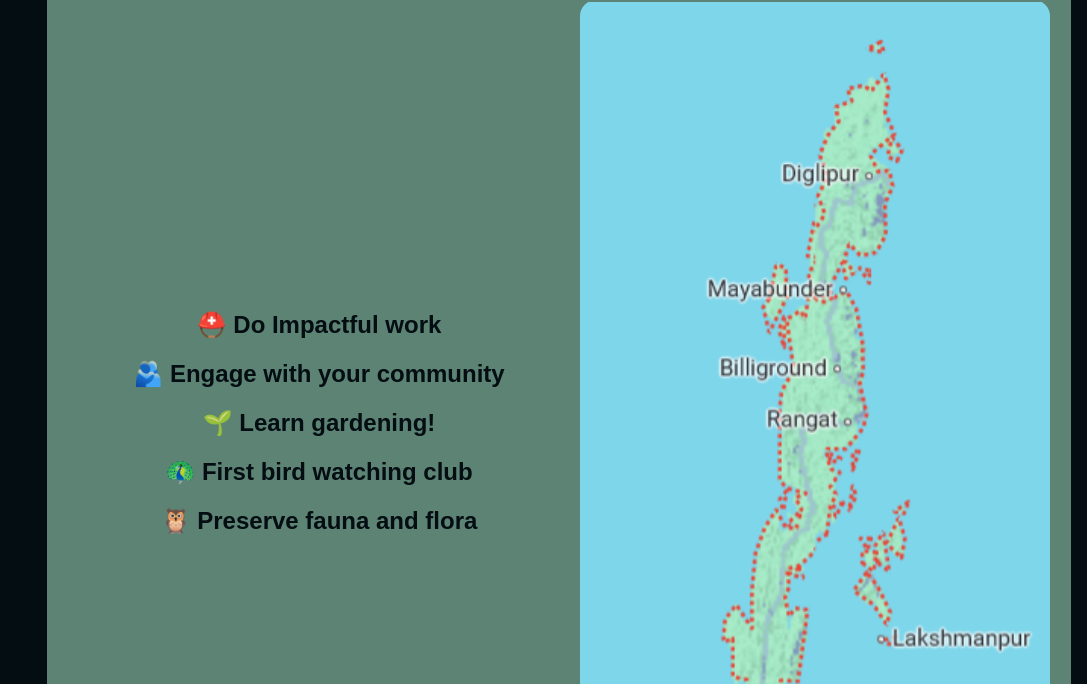
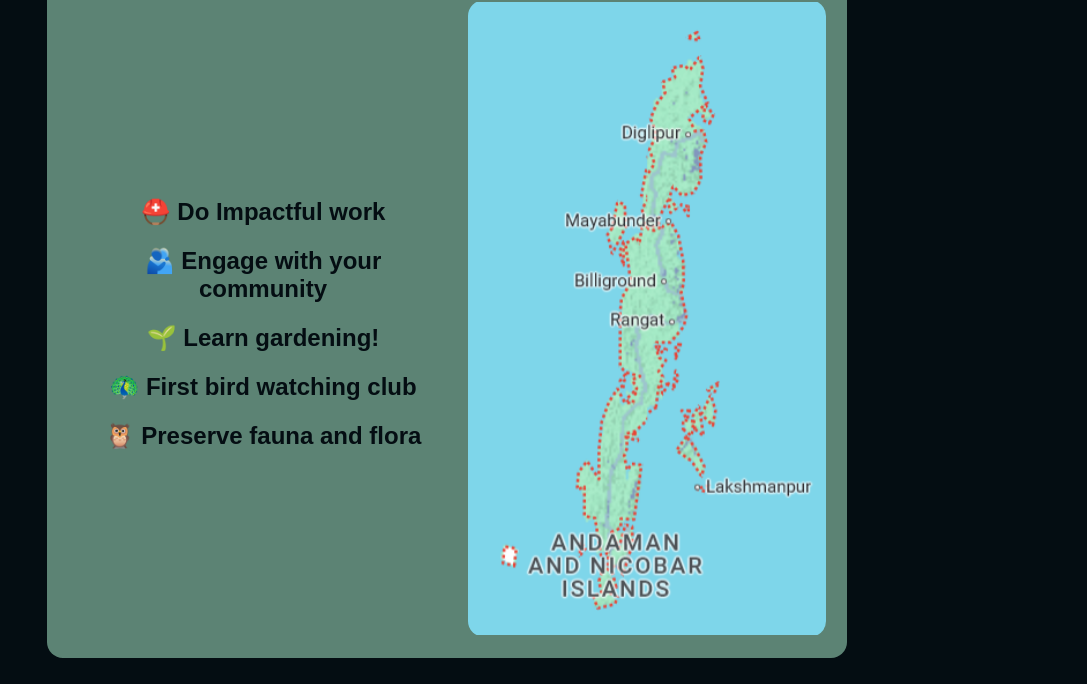
Before and after one commit to tauqeer1040/Society-for-Andaman-and-Nicobar-Ecology, a plain HTML site: page index.html in a window 1280 px wide. Shown: the part 715-1399 px from the top of the page, without its empty margins (193-1280 px from the left). Drawn offline with nearby package versions, Linux system fonts and the light colour scheme; a web font is replaced by a local one.

Commit message:
layout tweaks

```diff
--- a/index.html
+++ b/index.html
@@ -5,19 +5,23 @@
     <meta name="viewport" content="width=device-width, initial-scale=1.0" />
     <meta http-equiv="X-UA-Compatible" content="ie=edge" />
     <title>Andaman Avians Club</title>
+
+    <script src=" https://cdn.jsdelivr.net/npm/locomotive-scroll@4.1.4/dist/locomotive-scroll.min.js "></script>
+<link href=" https://cdn.jsdelivr.net/npm/locomotive-scroll@4.1.4/dist/locomotive-scroll.min.css " rel="stylesheet">
     <link
       rel="shortcut icon"
       href="/images/bsantos-Palm-Tree.png"
       type="image/x-icon"
     />
     <script src="https://unpkg.com/scrollreveal"></script>
+
     <link rel="stylesheet" href="style.css" />
     <link
       rel="stylesheet"
       href="https://cdn.jsdelivr.net/npm/swiper@10/swiper-bundle.min.css"
     />
   </head>
-  <body>
+  <body >
     <div class="hero">
       <img src="/images/logo2.jpg" id="logo" alt="logo" />
       <h1 id="title">Andaman Avians Club</h1>
@@ -68,7 +72,9 @@
       </div>
     </div>
 
-    <div class="gallery">
+    <div class="data-scroll-container">
+
+    <div class="gallery data-scroll-section">
         <img src="images\WhatsApp Image 2024-08-22 at 01.08.19_d634ffc4.jpg" alt="">
         <img src="/images/1.jpg" alt="1" />
       <img src="/images/3.jpg" alt="3">
@@ -110,6 +116,7 @@
 
       <!-- <img src="/images/23.jpg" alt="23"> -->
     </div>
+  </div>
 
     <!-- Slider main container -->
 
@@ -190,6 +197,7 @@
     <script src="https://cdn.jsdelivr.net/npm/swiper@10/swiper-bundle.min.js"></script>
 
     <script src="https://unpkg.com/scrollreveal"></script>
+
     <script src="main.js"></script>
   </body>
 </html>
--- a/main.js
+++ b/main.js
@@ -41,20 +41,14 @@ const swiper = new Swiper('.swiper', {
 
   revealEl.forEach(element => {
     element.classList.add("reveal");
+    element.classList.add(".data-scroll");
   });
 
 
-ScrollReveal({ duration: 900, reset: true }).reveal('.reveal', {distance: '20px'});
+// ScrollReveal({ duration: 900, reset: true }).reveal('.reveal', {distance: '20px'});
 
-// function getRandomDirection() {
-//     const directions = ['top', 'bottom', 'left', 'right'];
-//     return directions[Math.floor(Math.random() * directions.length)];
-// }
-
-// ScrollReveal().reveal('.reveal-element', {
-//     origin: getRandomDirection(),
-//     distance: '50px', // Customize the distance of the reveal
-//     duration: 900,   // Customize the duration of the animation
-//     easing: 'ease-in-out',
-//     reset: true,      // Reset animation on scroll up
+// const scroll = new LocomotiveScroll({
+//   el: revealEl,
+//   // smooth: true,
+//   direction: "vertical"
 // });
--- a/style.css
+++ b/style.css
@@ -87,7 +87,7 @@ p {
   /* font-style: italic; */
   padding: 1rem;
   height: 55vh auto;
-  width: 80vw;
+  width: auto;
   max-width: 90vw;
 
   /* left: 20%; */
@@ -103,6 +103,7 @@ p {
   max-width: 90vw;
   /* background: pink; */
   /* align-items: center; */
+  margin: auto;
 
 }
 
```
